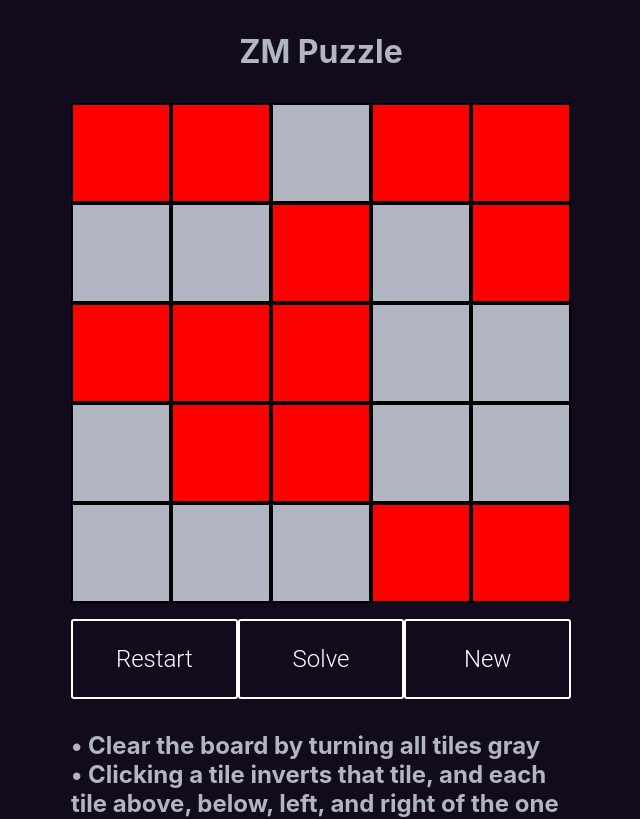
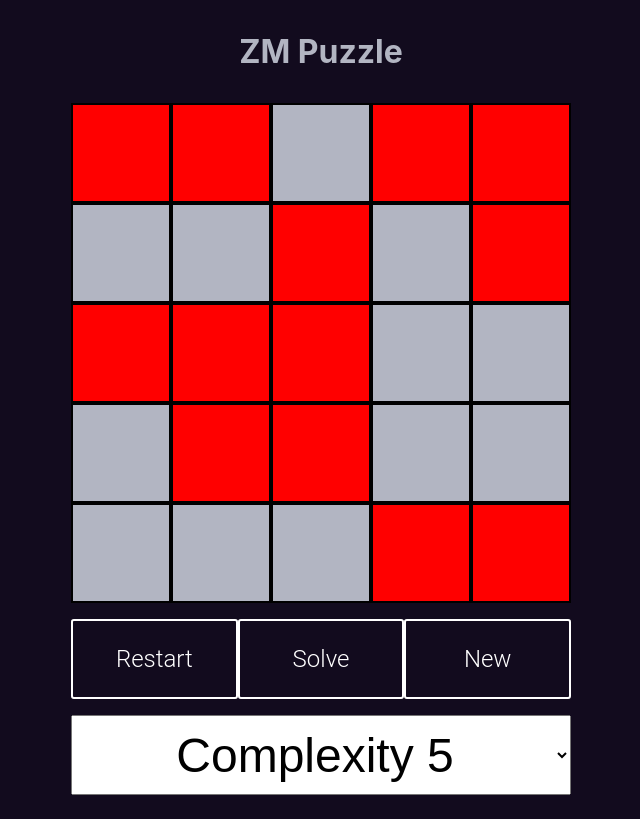
Before and after one commit to shaneshame/zm-puzzle, a React (Create React App) app: page / in a window 1280 px wide. Shown: the top 819 px of the page, without its empty margins (319-959 px from the left). Built offline with nearby package versions, Linux system fonts and the light colour scheme.

Commit message:
Add complexity select

```diff
--- a/src/App.js
+++ b/src/App.js
@@ -9,14 +9,23 @@ import {
   BoardContainer,
   Header,
   HeaderBar,
+  Select,
+  SelectOption,
   SubHeader,
   WinMessage,
   WinScreen,
 } from "./components";
 
-import { clickTile, createNewGame, isBoardEmpty, setSolutions } from "./util";
+import {
+  clickTile,
+  createNewGame,
+  isBoardEmpty,
+  range,
+  setSolutions,
+} from "./util";
 
-const COMPLEXITY = 5;
+const DEFAULT_COMPLEXITY = 5;
+const MAX_COMPLEXITY = 10;
 const BOARD_SIZE = 5;
 
 const AppContainer = styled.div`
@@ -24,9 +33,10 @@ const AppContainer = styled.div`
   width: 500px;
 `;
 
-const initialGame = createNewGame(BOARD_SIZE, COMPLEXITY);
+const initialGame = createNewGame(BOARD_SIZE, DEFAULT_COMPLEXITY);
 
 function App() {
+  const [complexity, setComplexity] = useState(DEFAULT_COMPLEXITY);
   const [startingState, setStartingState] = useState(initialGame);
   const [game, setGameState] = useState(initialGame);
 
@@ -37,8 +47,11 @@ function App() {
     });
   };
 
-  const newGame = () => {
-    const game = createNewGame(BOARD_SIZE, COMPLEXITY);
+  const newGame = (settings = {}) => {
+    const newComplexity = settings.complexity || DEFAULT_COMPLEXITY;
+    const newBoardSize = settings.boardSize || BOARD_SIZE;
+
+    const game = createNewGame(newBoardSize, newComplexity);
 
     setGameState(game);
     setStartingState(game);
@@ -51,6 +64,14 @@ function App() {
       ...solvedGame,
       timestamp: uuidv4(),
     });
+  };
+
+  const handleSelectComplexity = (event) => {
+    const newComplexity = event.target.value;
+
+    setComplexity(newComplexity);
+
+    newGame({ complexity: newComplexity });
   };
 
   const handleTileClick = (clickedX, clickedY) => {
@@ -84,6 +105,24 @@ function App() {
         </ActionButton>
         <ActionButton onClick={newGame}>New</ActionButton>
       </ActionBar>
+      <ActionBar>
+        <Select
+          id="complexity-select"
+          onChange={handleSelectComplexity}
+          value={complexity}
+        >
+          {range(MAX_COMPLEXITY).map((n) => {
+            const value = n + 1;
+
+            return (
+              <SelectOption key={value} value={value}>
+                Complexity {value}
+              </SelectOption>
+            );
+          })}
+        </Select>
+      </ActionBar>
+
       <HeaderBar>
         <SubHeader>• Clear the board by turning all tiles gray</SubHeader>
         <SubHeader>
--- /dev/null
+++ b/src/components/Select.js
@@ -0,0 +1,11 @@
+import styled from "styled-components";
+
+const Select = styled.select`
+  font-size: 3em;
+  text-align: center;
+  width: 100%;
+`;
+
+const SelectOption = styled.option``;
+
+export { Select, SelectOption };
--- a/src/components/index.js
+++ b/src/components/index.js
@@ -1,6 +1,7 @@
 import { ActionBar, ActionButton } from "./ActionBar";
 import { Board, BoardContainer } from "./Board";
 import { Header, HeaderBar, SubHeader } from "./Header";
+import { Select, SelectOption } from "./Select";
 import { WinMessage, WinScreen } from "./WinScreen";
 
 export {
@@ -10,6 +11,8 @@ export {
   BoardContainer,
   Header,
   HeaderBar,
+  Select,
+  SelectOption,
   SubHeader,
   WinMessage,
   WinScreen,
```
